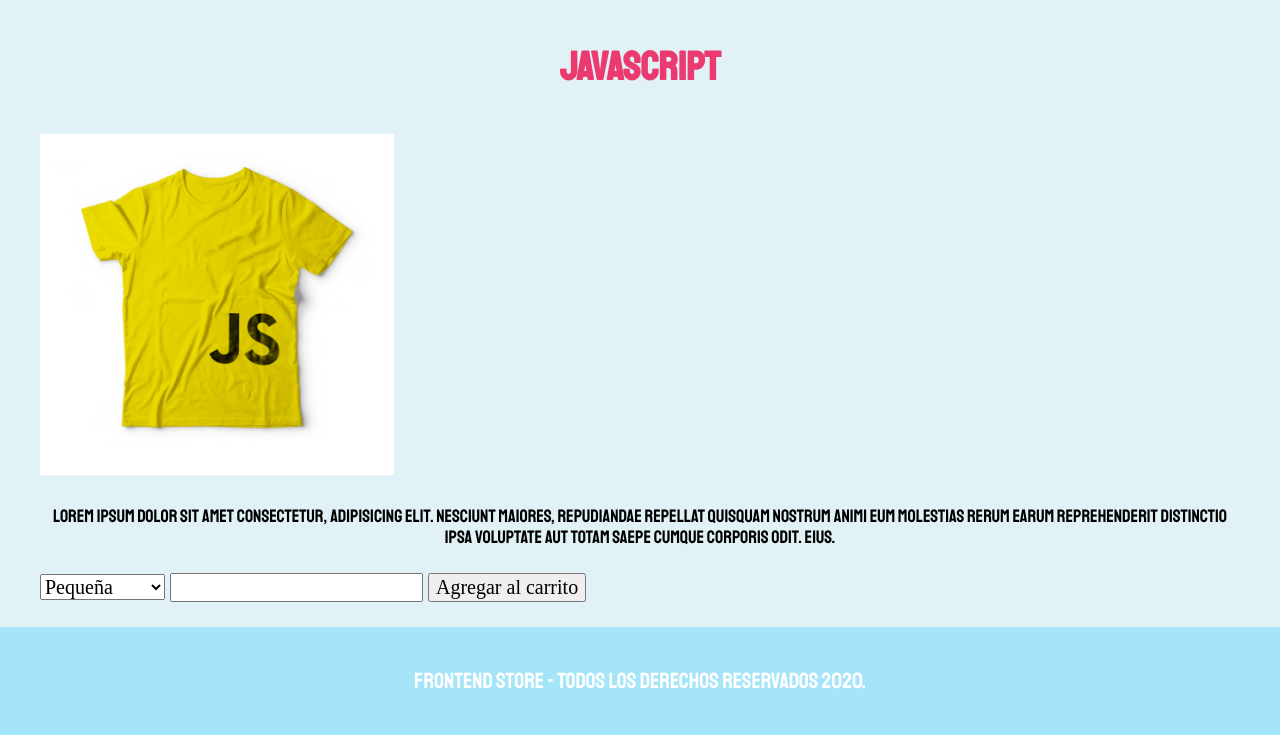
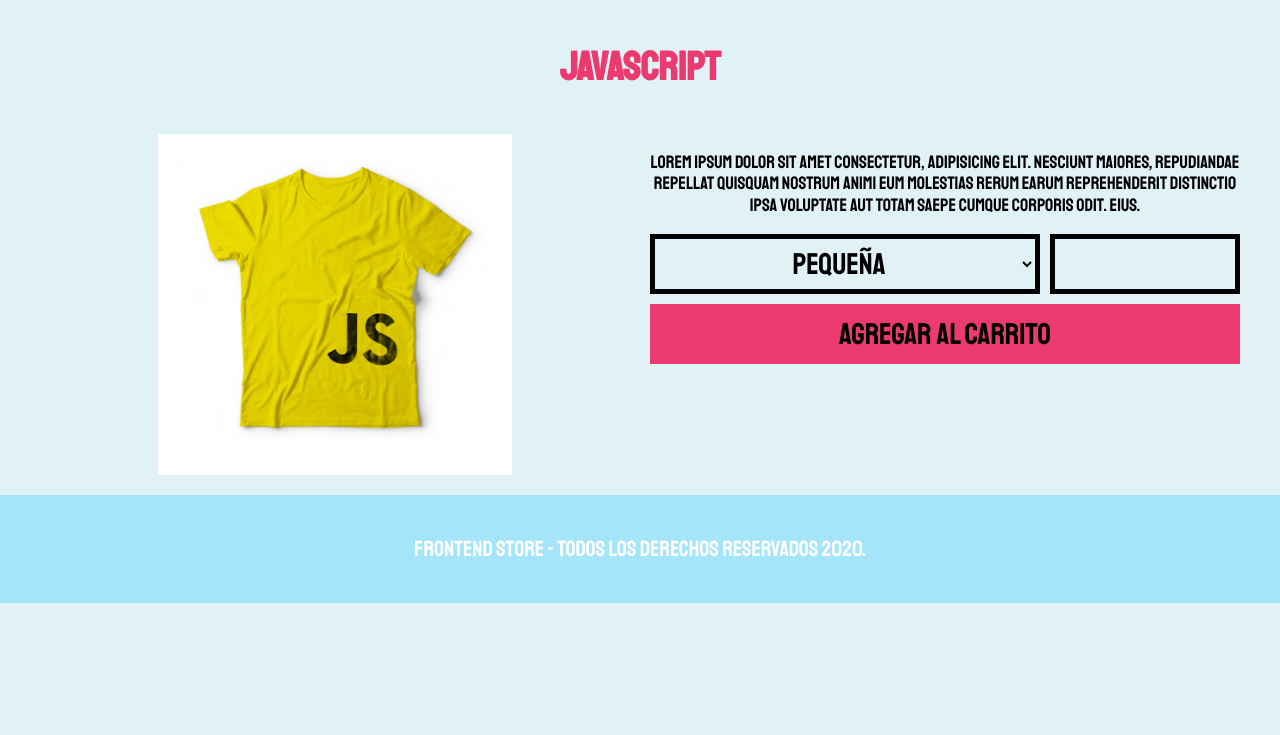
Before and after one commit to hsabillon7/frontend-store, a PHP site: page /producto.html in a window 1280 px wide. Shown: the part 237-972 px from the top of the page. After the commit the page ends 840 px from the top, so only its background shows below. Run offline with PHP 8.4, Linux system fonts and the light colour scheme.

Commit message:
Estilos para las páginas de Nosotros y Producto

```diff
--- a/css/styles.css
+++ b/css/styles.css
@@ -140,3 +140,62 @@ p {
   font-size: 2.2rem;
   text-align: center;
 }
+
+@media (min-width: 768px) {
+  .information-container {
+    display: grid;
+    grid-template-columns: 1fr 1fr;
+    grid-column-gap: 2rem;
+  }
+}
+
+.product-image {
+  display: grid;
+  justify-content: center;
+}
+.sales-form {
+  display: grid;
+  grid-template-rows: repeat(3, 1fr);
+  grid-gap: 1rem;
+}
+
+@media (min-width: 768px) {
+  .sales-form {
+    display: grid;
+    grid-template-columns: repeat(3, 1fr);
+    grid-template-rows: repeat(2, 6rem);
+    grid-gap: 1rem;
+  }
+}
+.field {
+  background-color: transparent;
+  border: 0.5rem solid var(--text);
+  font-size: 3rem;
+  width: 100%;
+  color: var(--text);
+  text-align: center;
+  font-family: var(--font);
+}
+.button {
+  background-color: var(--secondary);
+  font-size: 3rem;
+  font-family: var(--font);
+  border: none;
+  transition: background-color 0.3s ease;
+}
+.button:hover {
+  background-color: var(--secondaryDarker);
+  cursor: pointer;
+}
+
+@media (min-width: 768px) {
+  .field {
+    margin: 0;
+  }
+  .size {
+    grid-column: 1 / 3;
+  }
+  .button {
+    grid-column: 1 / 4;
+  }
+}
```
